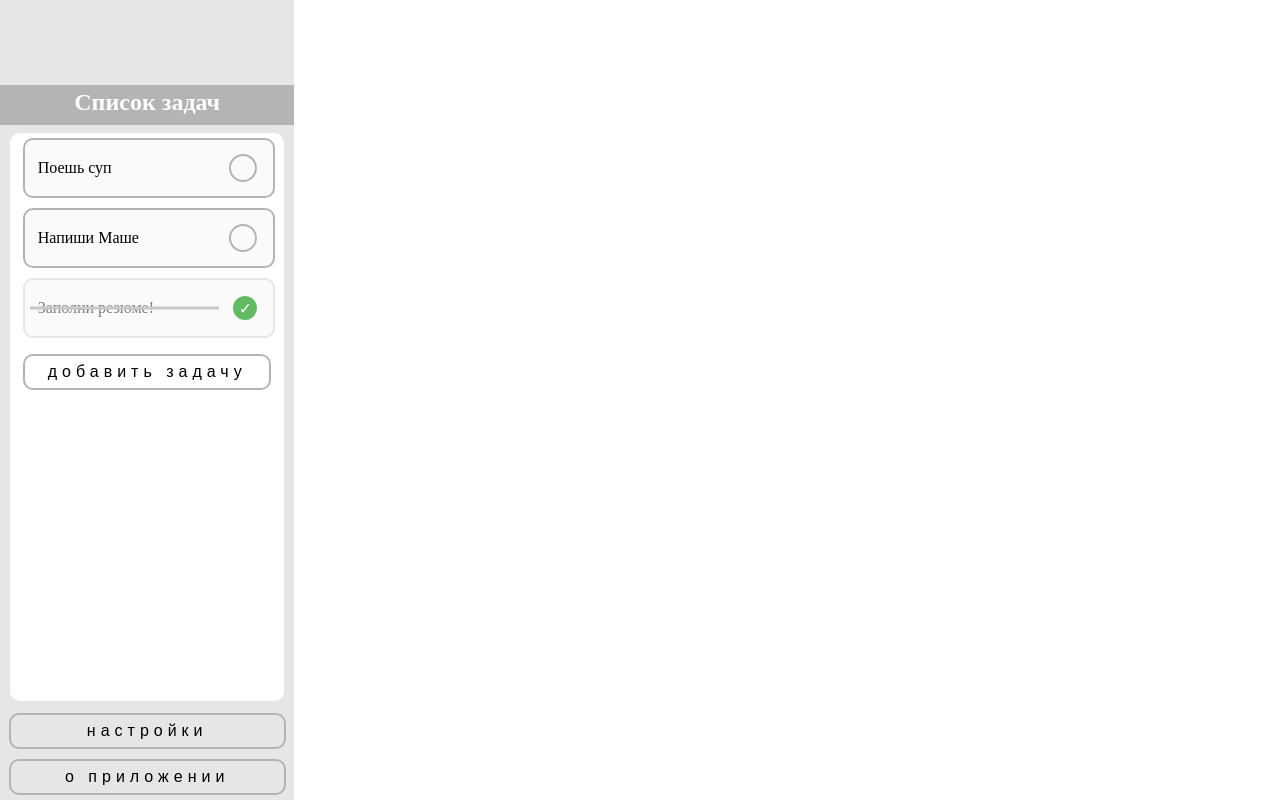
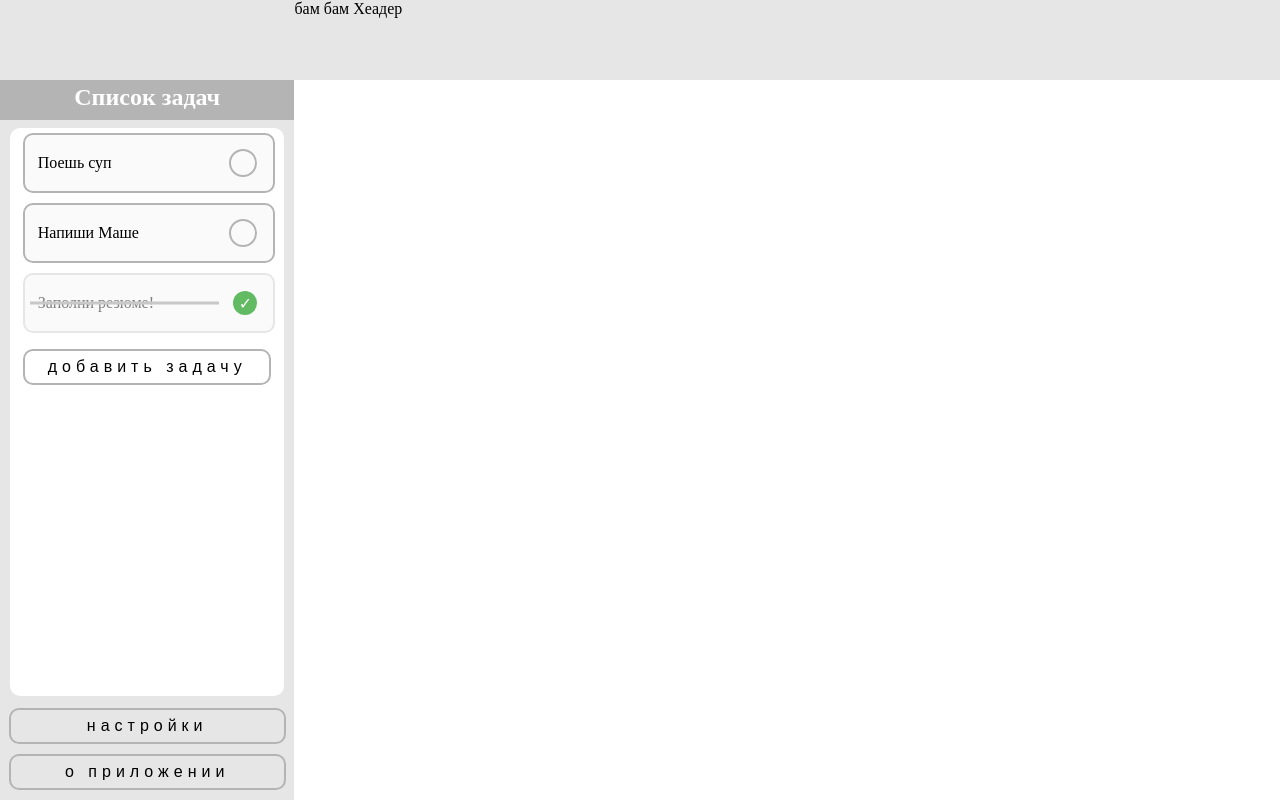
Before and after one commit to cptSkayt/MyNotion, a React (Vite) app in the folder MyNotion/: page / in a window 1280 px wide. Built offline with nearby package versions, Linux system fonts and the light colour scheme; a web font is replaced by a local one.

Commit message:
Добавил header

```diff
--- a/MyNotion/src/App.jsx
+++ b/MyNotion/src/App.jsx
@@ -14,14 +14,10 @@ function Block({children, ...props}) {
   )
 }
 
-function ChoresList({ children, closeTask, openPopup }) {
+function Header() {
   return (
-    <Block className="chores-block">
-      {children.map((child, index) => {
-        return (
-          <Task key={index} openPopup={openPopup} taskInfo={child} closeTask={closeTask} />
-        )
-      })}
+    <Block className="main-header">
+      бам бам Хеадер
     </Block>
   )
 }
@@ -42,6 +38,18 @@ function Side({ taskList, closeTask, openPopup }) {
           <TextButton flag="default">О приложении</TextButton>
         </Block>
       </Block>
+    </Block>
+  )
+}
+
+function ChoresList({ children, closeTask, openPopup }) {
+  return (
+    <Block className="chores-block">
+      {children.map((child, index) => {
+        return (
+          <Task key={index} openPopup={openPopup} taskInfo={child} closeTask={closeTask} />
+        )
+      })}
     </Block>
   )
 }
@@ -85,7 +93,10 @@ function App() {
 
   return (
     <div>
-      <Side openPopup={openInfoPopup} taskList={taskList} closeTask={closeTask} />
+      <Block className="very-main-block">
+        <Header />
+        <Side openPopup={openInfoPopup} taskList={taskList} closeTask={closeTask} />
+      </Block>
       <Popup info={info} closePopup={closeInfoPopup} removeTask={removeTask} addTask={addTask} />
     </div>
   );
--- a/MyNotion/src/General.css
+++ b/MyNotion/src/General.css
@@ -1,18 +1,34 @@
+.very-main-block {
+    position: relative;
+    width: 100vw;
+    height: 100vh;
+}
+
+.main-header {
+    position: absolute;
+    top: 0;
+    left: 23vw;
+    width: 77vw;
+    height: 10vh;
+
+    background-color: rgb(230, 230, 230);
+}
+
 .main-side {
+    position: absolute;
+    top: 0;
+    left: 0;
     width: 23vw;
-    height: calc(100vh - 5px);
-    padding-top: 5px;
+    height: 100%;
     background-color: rgb(230, 230, 230);
 }
 
 .person-block {
     position: relative;
 
-    height: calc(10vh - 10px);
+    height: calc(10vh - 20px);
     width: calc(100% - 10px);
-    margin: 5px;
-    margin-top: 0px;
-    margin-bottom: 10px;
+    margin: 10px 5px;
 }
 
 .side-block {
--- a/MyNotion/src/components/Popup.jsx
+++ b/MyNotion/src/components/Popup.jsx
@@ -18,7 +18,7 @@ const Popup = function ({ info, closePopup, removeTask, addTask }) {
         const object = {};
         return (
             <div className={info.isOpen ? "main-popup" : "main-popup close"}>
-                <div className="popup-content create">
+                <form className="popup-content create">
                     <label htmlFor="create-input">
                         <h2 className="create-title">Введите задачу</h2>
                     </label>
@@ -32,7 +32,7 @@ const Popup = function ({ info, closePopup, removeTask, addTask }) {
                     <TextButton flag="add" func={
                         [() => {object.isDone = false; addTask(object); console.log(object)}, () => closePopup()]
                         }>Добавить</TextButton>
-                </div>
+                </form>
             </div>
         )
     }
```
